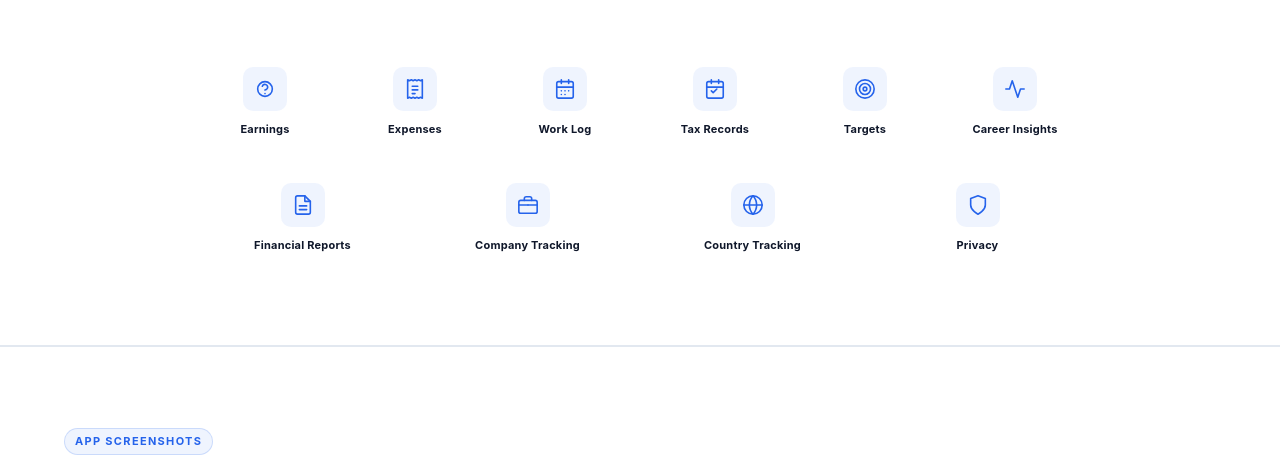
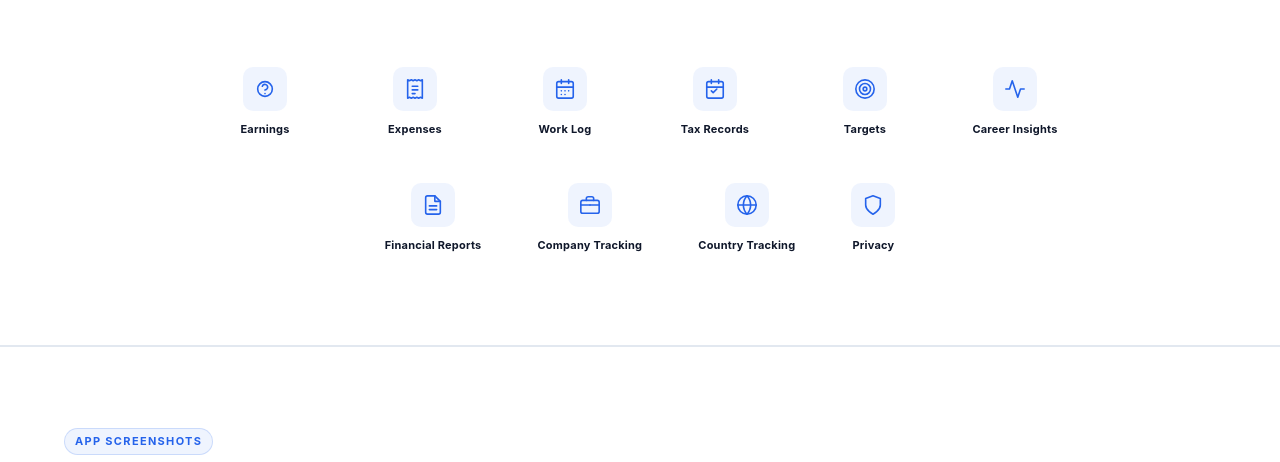
Before and after one commit to nowayjosay/cledger-website, a website: page features.html in a window 1280 px wide. Shown: the part 329-791 px from the top of the page. Drawn offline with Linux system fonts and the light colour scheme.

Commit message:
Style row 2 for compact icon layout

```diff
--- a/features.html
+++ b/features.html
@@ -121,7 +121,7 @@
 
           </div>
 
-          <div class="feat-icon-row">
+          <div class="feat-icon-row feat-icon-row--compact">
 
             <div class="feat-pill">
               <span class="feat-pill-icon" aria-hidden="true">
--- a/styles.css
+++ b/styles.css
@@ -543,6 +543,16 @@ img {
   min-width: 0;
 }
 
+.feat-icon-row--compact {
+  justify-content: center;
+  gap: 0;
+}
+
+.feat-icon-row--compact .feat-pill {
+  flex: 0 0 auto;
+  padding: 18px 28px;
+}
+
 .feat-pill-icon {
   display: flex;
   align-items: center;
```
